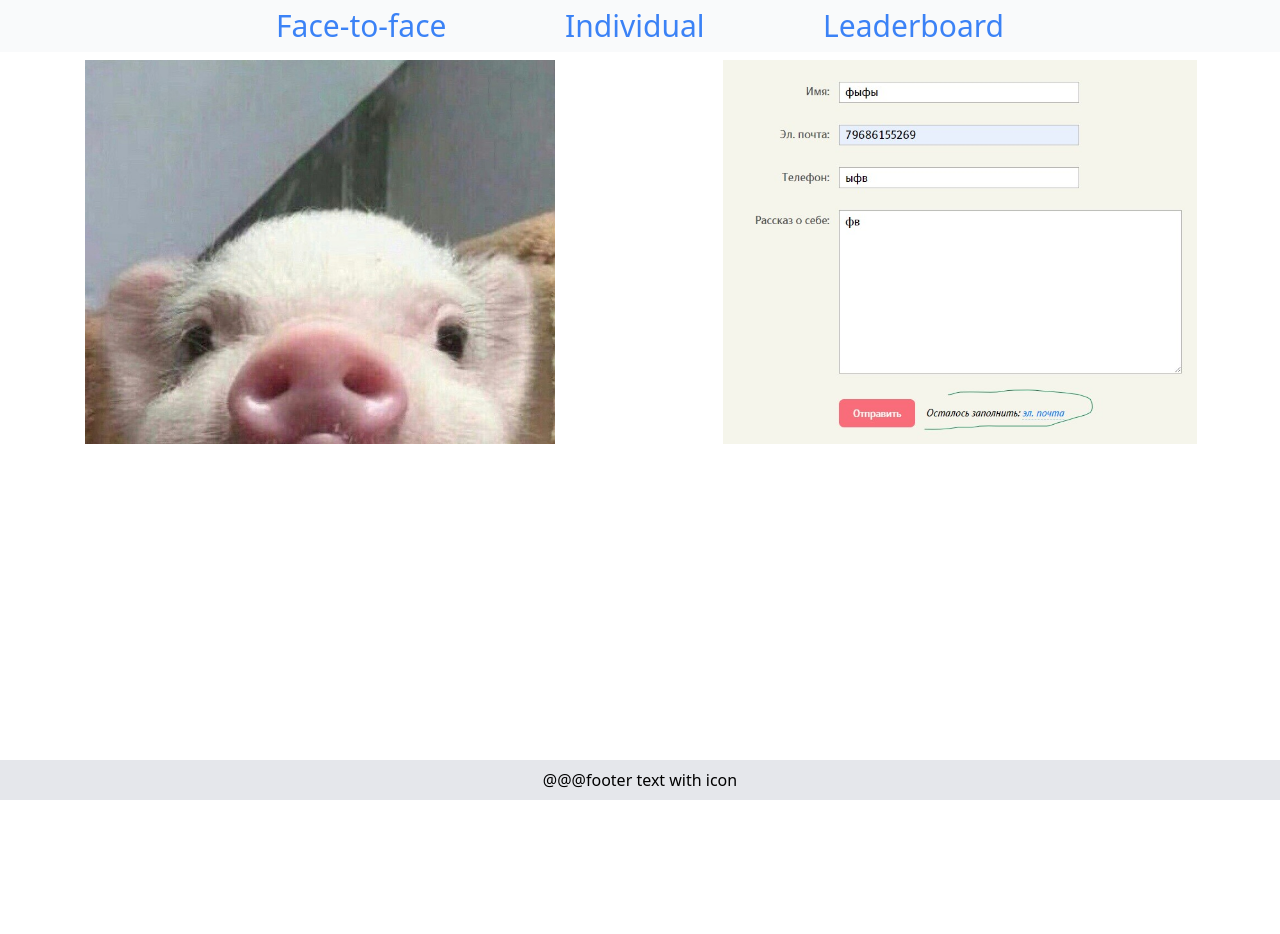
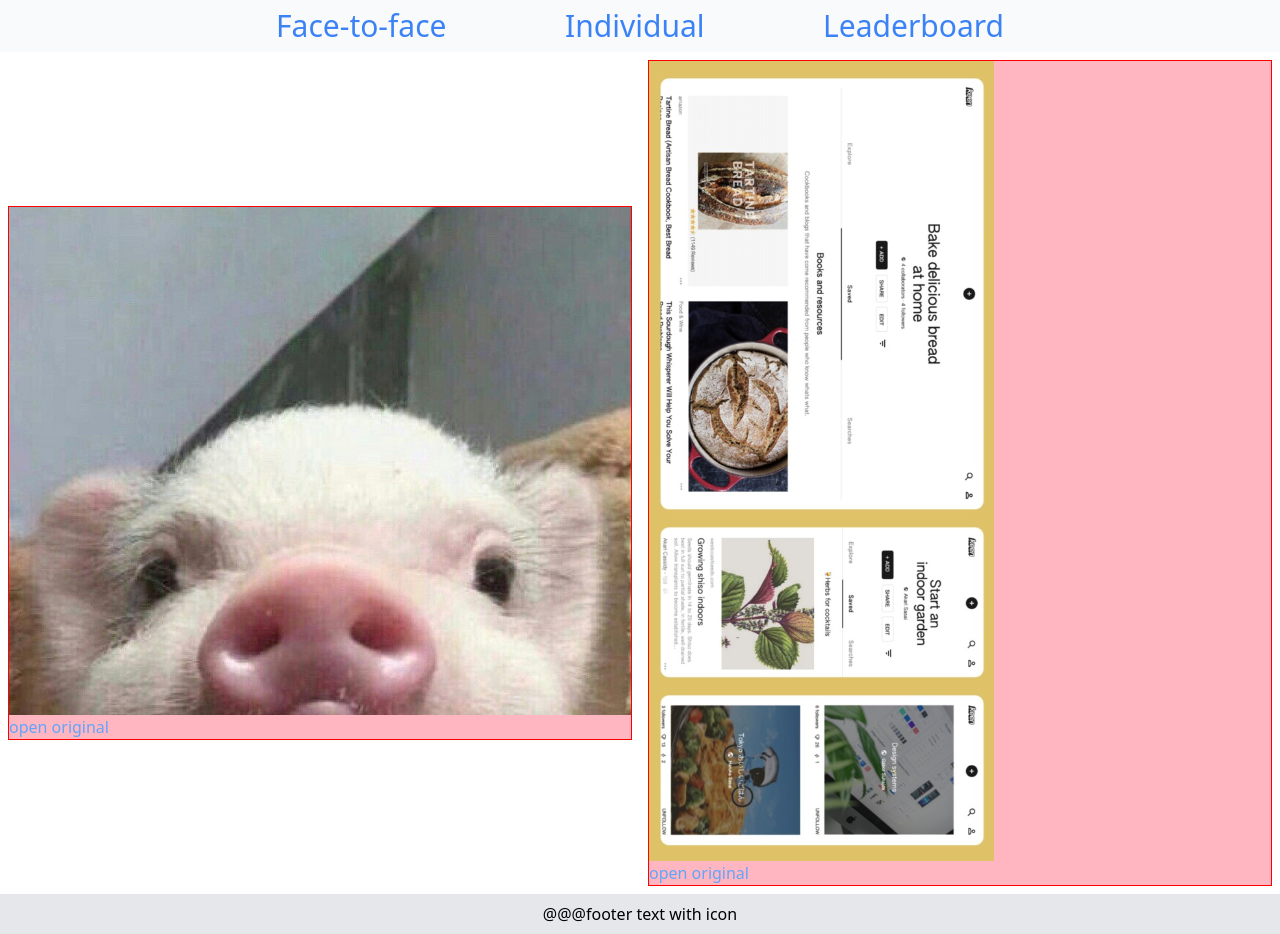
Before and after one commit to dima69/qwe-contest, a Next.js app: page / in a window 1280 px wide. Before the commit the page ends 800 px from the top, so only its background shows below. Built offline with nearby package versions, Linux system fonts and the light colour scheme.

Commit message:
Update index.tsx
layout test

```diff
--- a/pages/index.tsx
+++ b/pages/index.tsx
@@ -9,22 +9,22 @@ const Home: NextPage = () => {
         <title>Create Next App</title>
         <link rel="icon" href="/favicon.ico" />
       </Head>
-      <main>
-        {/* <div className="flex flex-wrap max-w-7xl mx-auto">
-          <div className="relative min-w-max w-1/2 h-96">
+      <main className="h-full">
+        <div className="flex flex-wrap justify-evenly items-center h-full">
+          <div className="m-2 flex-1-1-576 max-w-2xl">
+            <img src="/me.jpg" alt="" className="hover:brightness-95 max-h-screen" />
+            <a className="text-blue-400" href="/">open original</a>
+          </div>
+          <div className="m-2 flex-1-1-576 max-w-2xl">
+            <img src="/me3.jpeg" alt="" className="hover:brightness-95 max-h-screen" />
+            <a className="text-blue-400 text-right" href="/me3.jpeg">open original</a>
+          </div>
+          {/* <div className="relative flex-1-1-300">
             <Image src="/me.jpg" layout="fill" objectFit="scale-down" />
-          </div>
-          <div className="relative min-w-max w-1/2 h-96">
+          </div> */}
+          {/* <div className="relative flex-1-1-300">
             <Image src="/me1.jpg" layout="fill" objectFit="scale-down" />
-          </div>
-        </div> */}
-        <div className="grid grid-rows-2 grid-cols-1 md:grid-cols-2 md:grid-rows-1">
-          <div className="relative h-96 min-w-full my-2">
-            <Image src="/me.jpg" layout="fill" objectFit="scale-down" className="hover:brightness-95 hover:cursor-pointer" />
-          </div>
-          <div className="relative h-96 min-w-full my-2">
-            <Image src="/me1.jpg" layout="fill" objectFit="scale-down" className="hover:brightness-95 hover:cursor-pointer" />
-          </div>
+          </div> */}
         </div>
       </main>
     </div>
```
